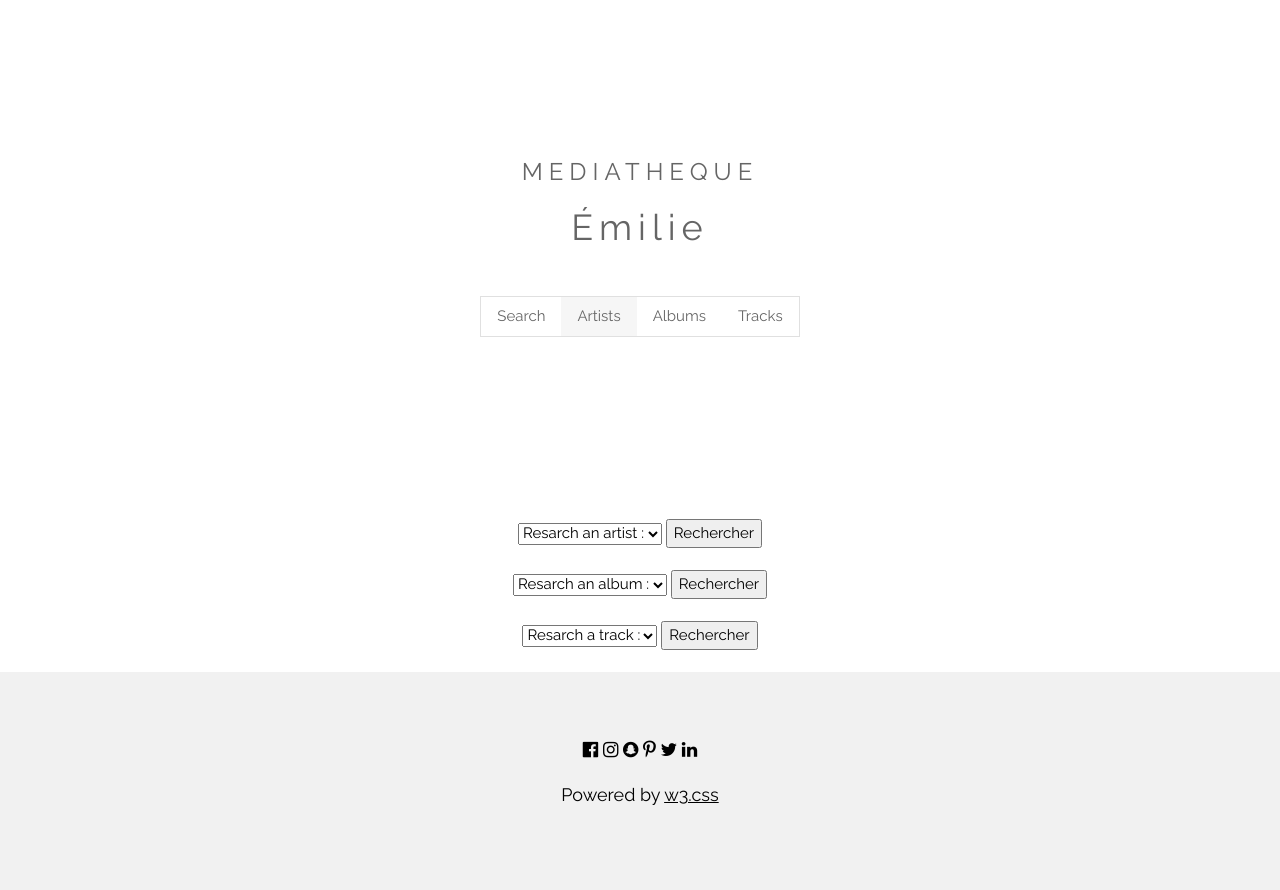
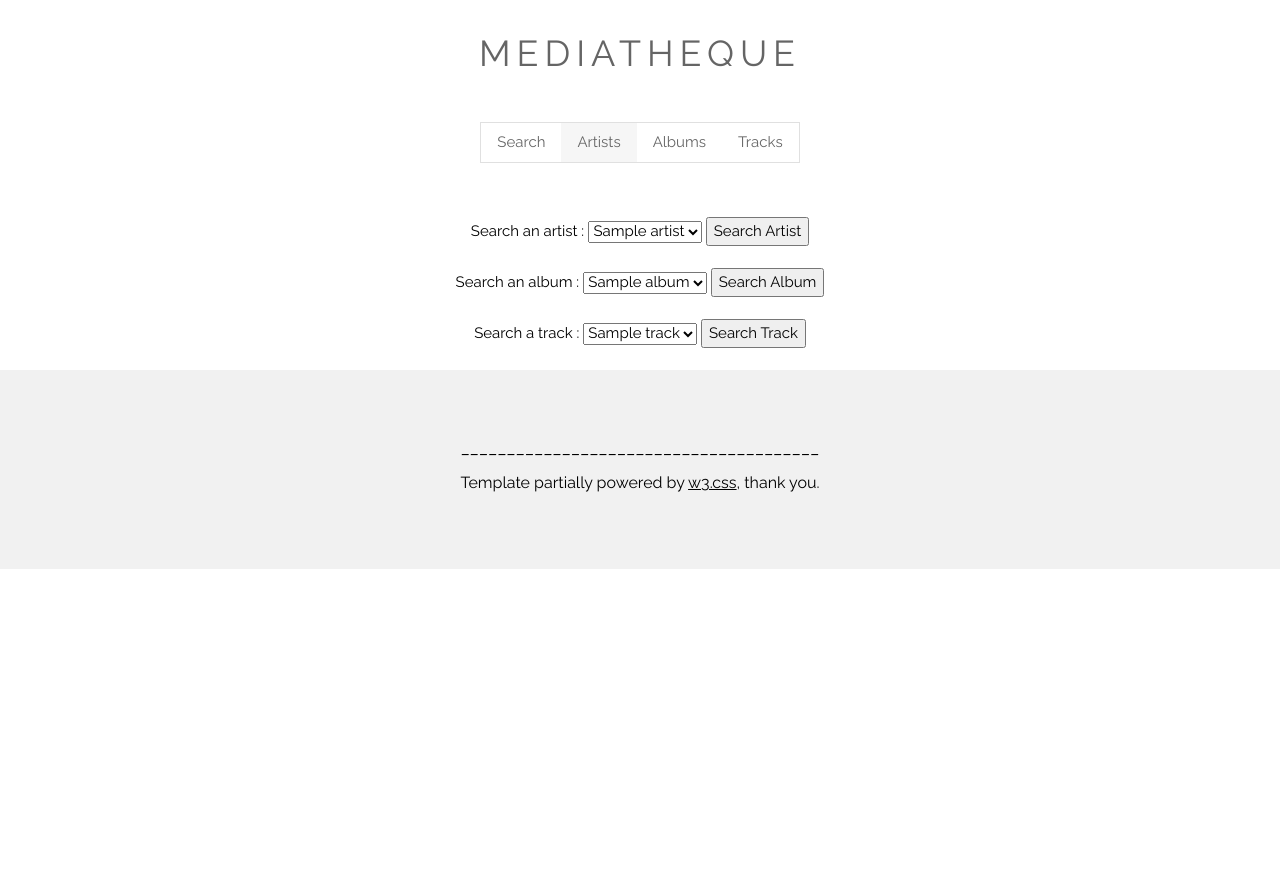
Before and after one commit to Emilie-Thome/Exercice_Synthese_Emilie, a Django app: page /disks/search in a window 1280 px wide. After the commit the page ends 569 px from the top, so only its background shows below. Run offline with Django 3.2, Linux system fonts and the light colour scheme; tables that the repository leaves empty hold one stand-in row (values such as "Sample post").

Commit message:
mise en fonctionnement des recherches et ajustements de templates

```diff
--- a/exercice_synthese/disks/templates/disks/all-albums.html
+++ b/exercice_synthese/disks/templates/disks/all-albums.html
@@ -1,11 +1,10 @@
 {% extends "base.html" %}
 
 {% block content %}
+  <h2>ALBUMS</h2>
     <ul>
     {% for album in all_albums %}
-        <li><a href="search">{{ album.title }}</a></li>
-    {% empty %}
-        <p>There is no album.</p>
+        <li><a href="/disks/album/{{album.id}}">{{ album.title }} - {{ album.artist }}</a></li>
     {% endfor %}
     </ul>
 {% endblock %}
--- a/exercice_synthese/disks/templates/disks/all-artists.html
+++ b/exercice_synthese/disks/templates/disks/all-artists.html
@@ -1,12 +1,10 @@
 {% extends "base.html" %}
 
 {% block content %}
+  <h2>ARTISTS</h2>
     <ul>
     {% for artist in all_artists %}
-        <li>
-            <a href="{% url 'albums_from_artist' artist.id %}">{{ artist.name }}</a></li>
-    {% empty %}
-        <p>Empty</p>
+        <li><a href="/disks/artist/{{artist.id}}">{{ artist.name }}</a></li>
     {% endfor %}
     </ul>
 {% endblock %}
--- a/exercice_synthese/disks/templates/disks/all-tracks.html
+++ b/exercice_synthese/disks/templates/disks/all-tracks.html
@@ -1,11 +1,10 @@
 {% extends "base.html" %}
 
 {% block content %}
+  <h2>TRACKS</h2>
     <ul>
     {% for track in all_tracks %}
-        <li>{{ track.name }}</li>
-    {% empty %}
-        <p>There is no track.</p>
+        <li><a href="/disks/track/{{track.id}}">{{ track.name }}</a></li>
     {% endfor %}
     </ul>
 {% endblock %}
--- a/exercice_synthese/disks/templates/disks/research.html
+++ /dev/null
@@ -1,34 +0,0 @@
-{% extends "base.html" %}
-
-{% block content %}
-    <form method="POST">{% csrf_token %}
-        <select name="query-artist" value="">
-            <option value="">Resarch an artist :</option>
-            {% for artist in all_artists %}
-            <option value="artist">{{ artist.name }}</option>
-            {% endfor %}}
-        </select>
-        <button type="submit">Rechercher</button>
-    </form>
-    <br />
-    <form method="POST">{% csrf_token %}
-        <select name="query-album" value="">
-            <option value="">Resarch an album :</option>
-            {% for album in all_albums %}
-            <option value="album">{{ album.title }}</option>
-            {% endfor %}
-        </select>
-        <button type="submit">Rechercher</button>
-    </form>
-    <br />
-    <form method="POST">{% csrf_token %}
-        <select name="query-track" value="">
-            <option value="">Resarch a track :</option>
-            {% for track in all_tracks %}
-            <option value="track">{{ track.name }}</option>
-            {% endfor %}
-        </select>
-        <button type="submit">Rechercher</button>
-    </form>
-    <br />
-{% endblock %}
--- /dev/null
+++ b/exercice_synthese/disks/templates/disks/search.html
@@ -0,0 +1,35 @@
+{% extends "base.html" %}
+
+{% block content %}
+
+    <form action="search" method="get">
+        <label for="s_artist">Search an artist : </label>
+        <select name="query-artist" id="s_artist">
+            {% for artist in all_artists %}
+                <option value="{{ artist.id }}">{{ artist.name }}</option>
+            {% endfor %}}
+        </select>
+        <button type="submit">Search Artist</button>
+    </form>
+    <br />
+    <form action="search" method="get">
+        <label for="s_album">Search an album : </label>
+        <select name="query-album" id="s_album">
+            {% for album in all_albums %}
+                <option value="{{ album.id }}">{{ album.title }}</option>
+            {% endfor %}}
+        </select>
+        <button type="submit">Search Album</button>
+    </form>
+    <br />
+    <form action="search" method="get">
+        <label for="s_track">Search a track : </label>
+        <select name="query-track" id="s_track">
+            {% for track in all_tracks %}
+                <option value="{{ track.id }}">{{ track.name }}</option>
+            {% endfor %}}
+        </select>
+        <button type="submit">Search Track</button>
+    </form>
+    <br />
+{% endblock %}
--- a/exercice_synthese/disks/urls.py
+++ b/exercice_synthese/disks/urls.py
@@ -6,6 +6,8 @@ urlpatterns = [
     path('all-tracks', views.all_tracks, name='all-tracks'),
     path('all-albums', views.all_albums, name='all-albums'),
     path('test-base', views.test_base, name='mapage'),
-    path('search', views.research, name='research'),
+    path('search', views.search, name='search'),
     path('artist/<int:id>', views.albums_from_artist, name='albums-from-artist'),
+    path('album/<int:id>', views.tracks_from_albums, name='tracks-from-album'),
+    path('track/<int:id>', views.track, name='track'),
 ]
--- a/exercice_synthese/disks/views.py
+++ b/exercice_synthese/disks/views.py
@@ -2,12 +2,27 @@ from django.shortcuts import render, get_object_or_404
 from disks.models import Artist, Album, Track
 
 
-def research(request):
-    """ Research page """
+def search(request):
+    """ Search page """
+    id_artist = request.GET.get('query-artist', '')
+    if id_artist != '':
+        the_artist = Artist.objects.filter(id=id_artist)
+        return render(request, 'disks/all-artists.html', {'all_artists': the_artist})
+
+    id_album = request.GET.get('query-album', '')
+    if id_album != '':
+        the_album = Album.objects.filter(id=id_album)
+        return render(request, 'disks/all-albums.html', {'all_albums': the_album})
+
+    id_track = request.GET.get('query-track', '')
+    if id_track != '':
+        the_track = get_object_or_404(Track, id=id_track)
+        return render(request, 'disks/track.html', {'track': the_track})
+
     artists = Artist.objects.all()
     albums = Album.objects.all()
     tracks = Track.objects.all()
-    return render(request, 'disks/research.html', {'all_artists': artists,
+    return render(request, 'disks/search.html', {'all_artists': artists,
                                                    'all_albums': albums,
                                                    'all_tracks': tracks})
 
@@ -34,3 +49,14 @@ def albums_from_artist(request, id):
     the_artist = get_object_or_404(Artist, id=id)
     albums = Album.objects.filter(artist = the_artist)
     return render(request, 'disks/all-albums.html', {'all_albums': albums})
+
+def tracks_from_albums(request, id):
+    """ View all tracks from an album """
+    the_album = get_object_or_404(Album, id=id)
+    tracks = Track.objects.filter(album=the_album)
+    return render(request, 'disks/all-tracks.html', {'all_tracks': tracks})
+
+def track(request, id):
+    """ View all tracks from an album """
+    the_track = get_object_or_404(Track, id=id)
+    return render(request, 'disks/track.html', {'track': the_track})
--- a/exercice_synthese/templates/base.html
+++ b/exercice_synthese/templates/base.html
@@ -7,15 +7,19 @@
 <link rel="stylesheet" href="https://fonts.googleapis.com/css?family=Raleway">
 <link rel="stylesheet" href="https://cdnjs.cloudflare.com/ajax/libs/font-awesome/4.7.0/css/font-awesome.min.css">
 <style>
-  li {list-style-type: none;
+  li {list-style-type: circle;
       text-align: center;
       letter-spacing: 3px;
       padding: 3px;
       }
   li a {text-decoration: none;}
   form { text-align: center; }
-  body * {font-family: "Raleway", Arial, sans-serif}
-  h1 {letter-spacing: 6px}
+  body * {font-family: "Raleway", Arial, sans-serif;
+          text-align: center}
+  h1, h2 {letter-spacing: 6px;
+      text-align: center;
+      }
+  h4 {display: inline;}
   .w3-row-padding img {margin-bottom: 12px}
 </style>
 
@@ -24,18 +28,16 @@
 
 
 <!-- Header -->
-<header class="w3-panel w3-center w3-opacity" style="padding:128px 16px">
-  <link rel="stylesheet" href="/media/css/style.css">
+<header class="w3-panel w3-center w3-opacity">
   {% block header %}
-  <h1 class="w3-xlarge">MEDIATHEQUE</h1>
-  <h1>Émilie</h1>
+  <h1>MEDIATHEQUE</h1>
 
   <div class="w3-padding-32">
     <div class="w3-bar w3-border">
-      <a href="search" class="w3-bar-item w3-button">Search</a>
-      <a href="all-artists" class="w3-bar-item w3-button w3-light-grey">Artists</a>
-      <a href="all-albums" class="w3-bar-item w3-button">Albums</a>
-      <a href="all-tracks" class="w3-bar-item w3-button w3-hide-small">Tracks</a>
+      <a href="/disks/search" class="w3-bar-item w3-button">Search</a>
+      <a href="/disks/all-artists" class="w3-bar-item w3-button w3-light-grey">Artists</a>
+      <a href="/disks/all-albums" class="w3-bar-item w3-button">Albums</a>
+      <a href="/disks/all-tracks" class="w3-bar-item w3-button w3-hide-small">Tracks</a>
     </div>
   </div>
   {% endblock %}
@@ -50,13 +52,8 @@
 <!-- Footer -->
 <footer class="w3-container w3-padding-64 w3-light-grey w3-center w3-large">
   {% block footer %}
-  <i class="fa fa-facebook-official w3-hover-opacity"></i>
-  <i class="fa fa-instagram w3-hover-opacity"></i>
-  <i class="fa fa-snapchat w3-hover-opacity"></i>
-  <i class="fa fa-pinterest-p w3-hover-opacity"></i>
-  <i class="fa fa-twitter w3-hover-opacity"></i>
-  <i class="fa fa-linkedin w3-hover-opacity"></i>
-  <p>Powered by <a href="https://www.w3schools.com/w3css/default.asp" target="_blank" class="w3-hover-text-green">w3.css</a></p>
+  <i>_______________________________________</i>
+  <h6>Template partially powered by <a href="https://www.w3schools.com/w3css/default.asp" target="_blank" class="w3-hover-text-green">w3.css</a>, thank you.</h6>
   {% endblock %}
 </footer>
 </body>
```
Also changed, not shown: exercice_synthese/disks/templates/disks/track.html (added, +27 -0 lines).
